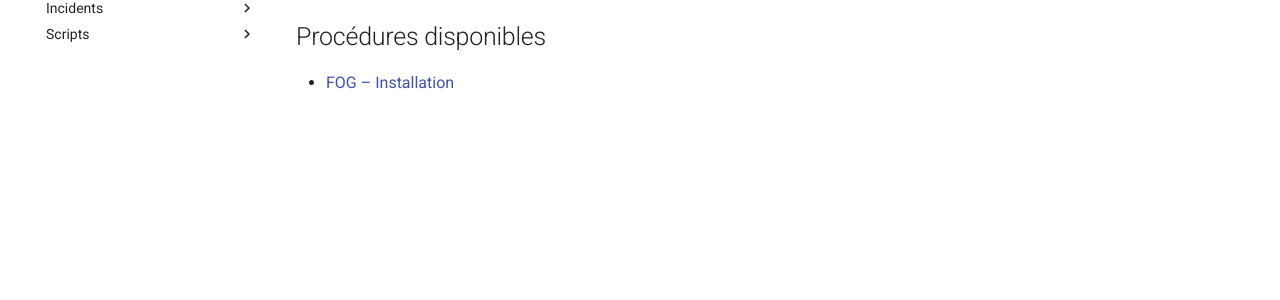
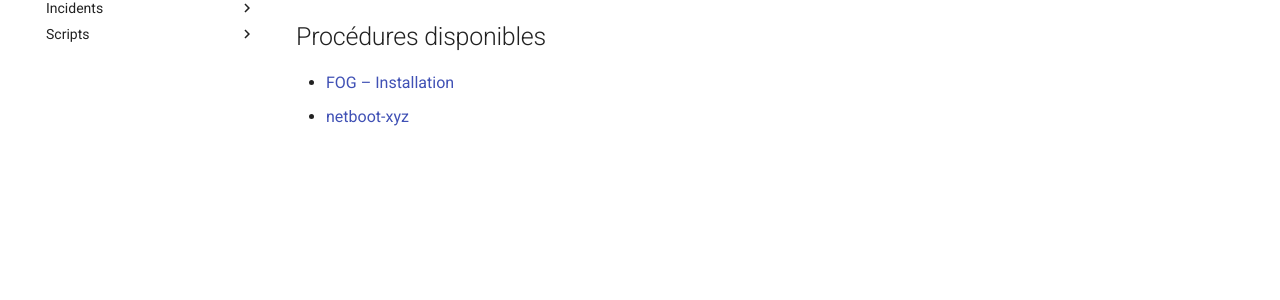
Before and after one commit to MilesChristi/runbook, an MkDocs documentation site: the page built from docs/installations/index.md, in a window 1280 px wide. Shown: the part 367-667 px from the top of the page. Built offline with MkDocs 1.6.1 and Material for MkDocs 9.7.7, drawn with Linux system fonts in a browser that asks for light colours.

Commit message:
New Pagev1

```diff
--- a/docs/installations/index.md
+++ b/docs/installations/index.md
@@ -5,3 +5,4 @@
 ## Procédures disponibles
 
 - [FOG – Installation](fog-installation.md)
+- [netboot-xyz](netboot-xyz.md)
```
